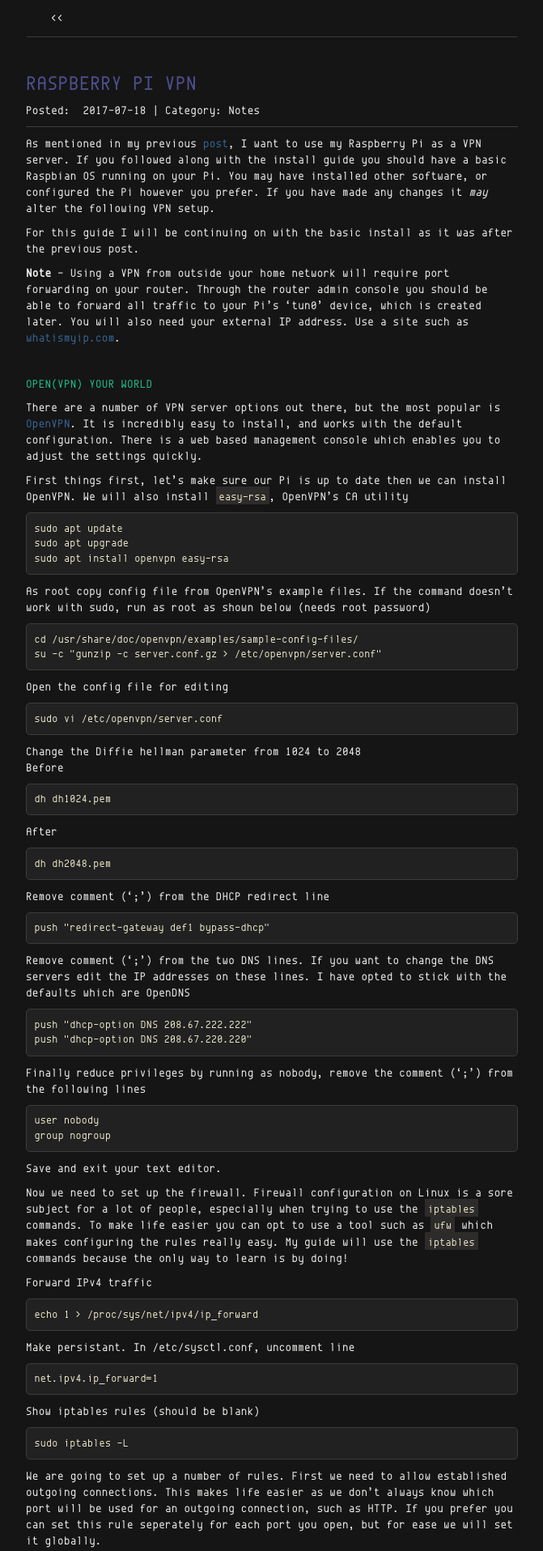
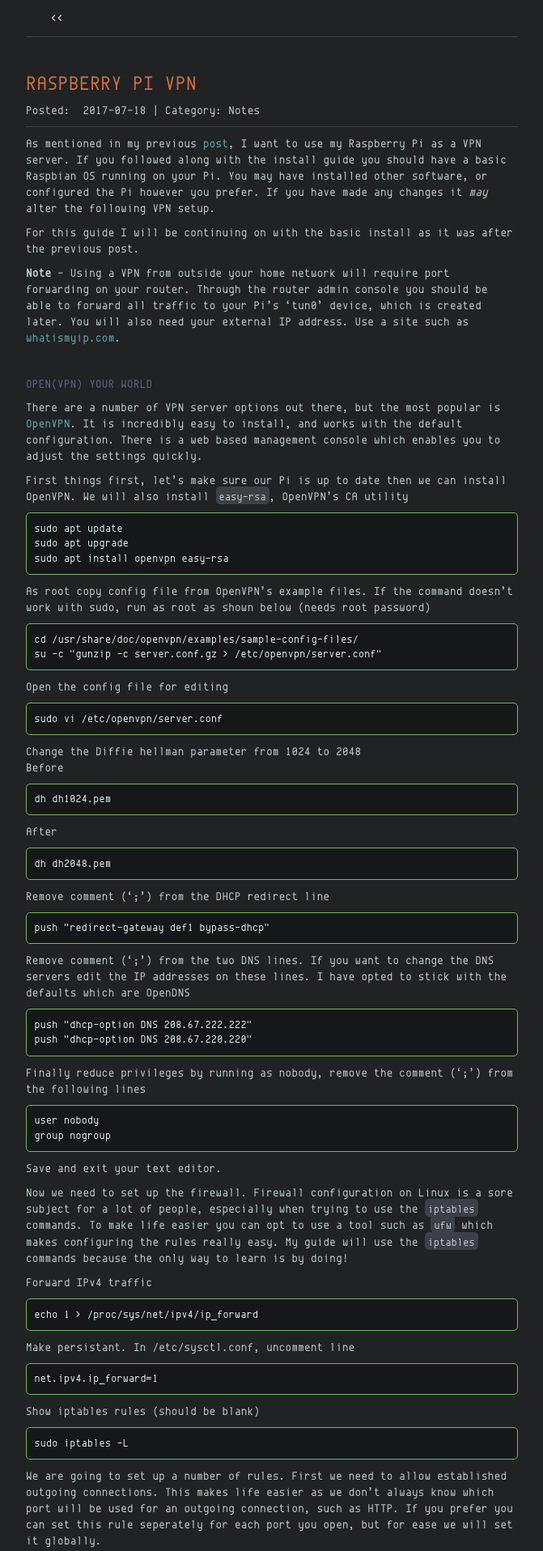
Before and after one commit to pyratebeard/pyratebeard.github.io, a Jekyll site: the page built from _posts/2017-07-18-raspberry-pi-vpn.md, in a window 1280 px wide. Shown: the top 1916 px of the page at 81% size, without its empty margins (304-975 px from the left). Built offline with Jekyll 4.4.1, drawn with Linux system fonts in a browser that asks for light colours.

Commit message:
new colours

```diff
--- a/css/custom.css
+++ b/css/custom.css
@@ -13,22 +13,22 @@
     font-family: "envy";
     font-size: 14px;
     letter-spacing: .3px;
-    background-color: #151515;
-    color: #eeeeec;
+    background-color: #202224;
+    color: #beced0;
 }
 a {
-    color: #535b66;
+    color: #3d4047;
     text-decoration: none;
 }
 a:active,
 a:hover,
 a:focus {
     text-decoration: none;
-    color: #a0ac6b;
+    color: #62a8b2;
     background: transparent;
 }
 #quote {
-    color: #3e3c3a;
+    color: #535558;
 }
 .panel {
     background-color: transparent;
@@ -41,12 +41,12 @@
 }
 .panellist > li > a {
     text-decoration: none;
-    color: #5a7588;
+    color: #62a8b2;
 }
 hr {
     margin-top: 3px;
     margin-bottom: 1px;
-    border-top: solid 1px #3e3c3a;
+    border-top: solid 1px #3d4047;
 }
 .rootcontent {
     position: absolute;
@@ -56,95 +56,95 @@
     text-align: left;
 }
 .rootcontent > pre {
-    background-color: #151515;
-    border-color: #151515;
+    background-color: #202224;
+    border-color: #202224;
     font-size: 16px;
-    color: #eeeeec;
+    color: #beced0;
 	line-height: 35px;
 }
 .rootcontent > pre > a {
     text-decoration: none;
-    color: #eeeeec;
+    color: #beced0;
 }
 .rootcontent > p.menu > a {
-    color: #eeeeec;
-    background-color: #151515;
+    color: #beced0;
+    background-color: #202224;
     padding: 5px;
     text-decoration: none;
 }
 .rootcontent > pre > a:hover,
 a:active,
 a:focus {
-    color: #35abbb;
+    color: #62a8b2;
     text-decoration: none;
 }
 .content > h3 {
-    color: #4f5090;
+    color: #cd6e42;
     text-transform: uppercase;
 }
 .content > h4, h5 {
-    color: #1dc189;
+    color: #646086;
     text-transform: uppercase;
 }
 .content > a {
-    color: #366696;
+    color: #62a8b2;
     text-decoration: none;
 }
 .content > p > a {
-    color: #366696;
+    color: #62a8b2;
     text-decoration: none;
 }
 .content > p > a:hover,
 a:active,
 a:focus {
-    color: #a0ac6b;
+    color: #33708c;
     text-decoration: none;
 }
 .content > ul > li > a {
-    color: #366696;
+    color: #62a8b2;
     text-decoration: none;
 }
 .content > ul > li > a:hover {
-    color: #a0ac6b;
+    color: #33708c;
     text-decoration: none;
 }
 ul {
     list-style: none;
 }
 code {
-    color: #e6e3c6;
-    background-color: #2e2c2a;
+    color: #beced0;
+    background-color: #3d4047;
     padding: 5px 4px 2px 4px;
-    border-radius: 0px;
+    border-radius: 5px;
     font-family: envy;
     font-size: 13px;
 }
 pre {
     /*max-width: 70%;*/
-    color: #e6e3c6;
-    background-color: #212121;
+    color: #dceef1;
+    background-color: #161719;
     font-family: envy;
     font-size: 13px;
     border-radius: 5px;
-    border-color: #3e3c3a;
+    border-color: #76b660;
     border-width: 1px;
     border-style: solid;
 }
 blockquote {
     font-size: 1em;
-    border: 1px solid #3e3c3a;
+    border: 0px solid #3d4047;
     border-radius: 5px;
-    background-color: #111111;
+    background-color: #161719;
     max-width: 90%;
     margin-left: 5%;
-    color: #eeeeec;
+    color: #beced0;
 }
 blockquote > h5 {
-    color: #4f5090;
+    color: #beced0;
     text-transform: uppercase;
 }
 blockquote:hover > p {
-    color: #1dc189 !important;
+    color: #62a8b2 !important;
     text-decoration: none;
 }
 nav.navbar {
@@ -159,6 +159,6 @@
     background-color: transparent;
 }
 footer {
-    border-top: solid #3e3c3a 1px;
+    border-top: solid #535558 1px;
     padding-top: 10px;
 }
```
